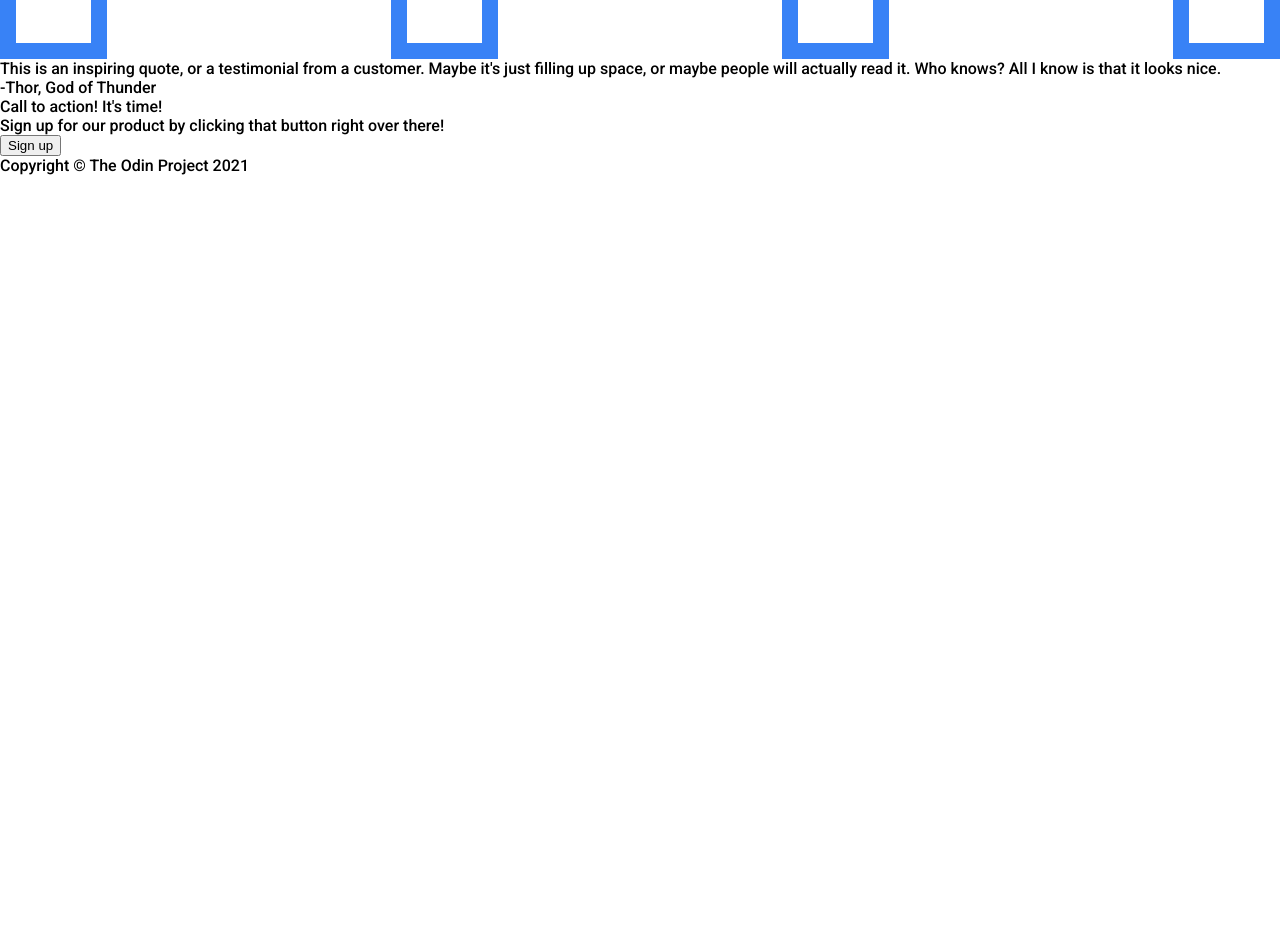
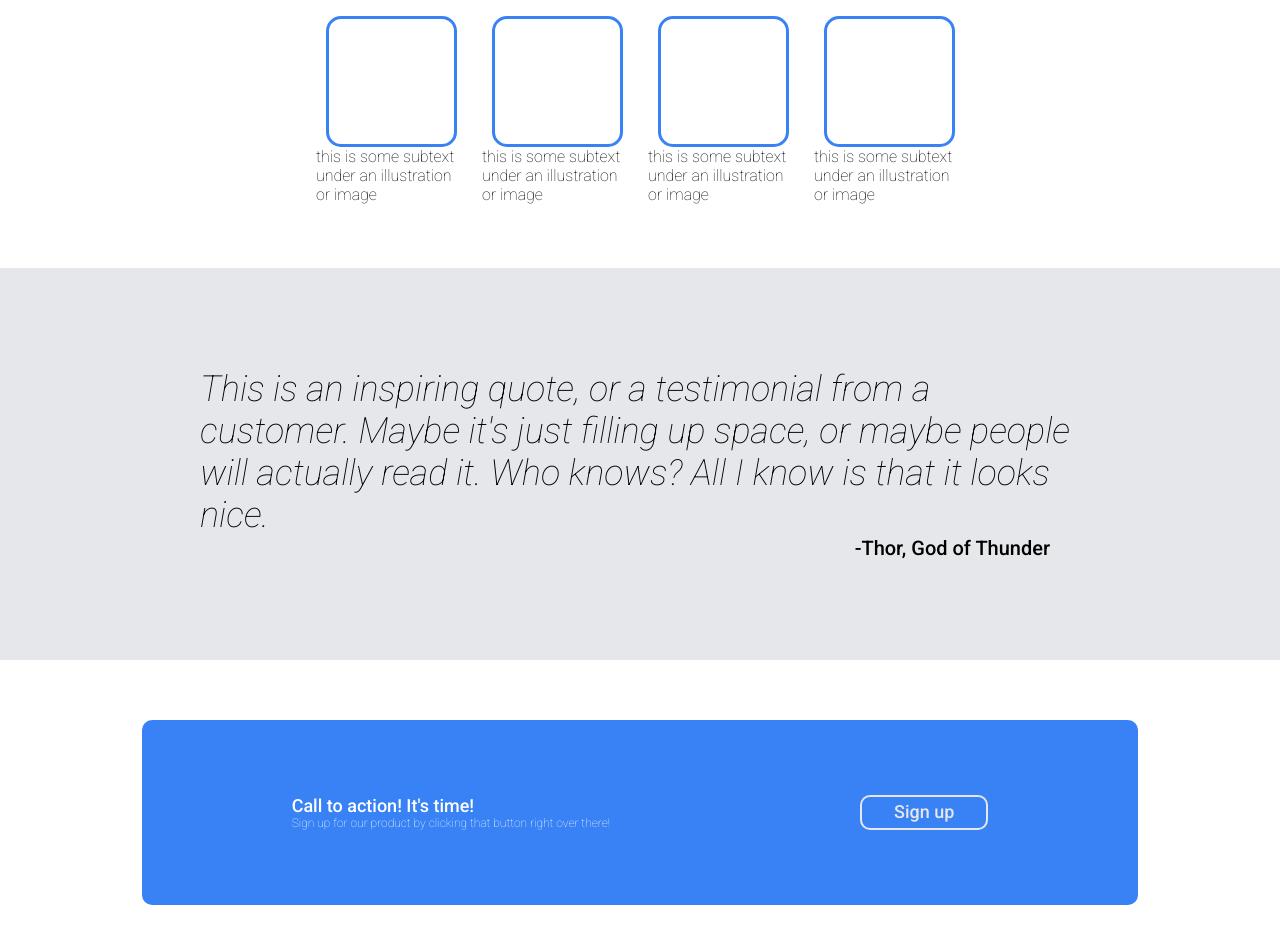
Before and after one commit to JordanGoetz/website-project, a plain HTML site: page index.html in a window 1280 px wide. Shown: the part 647-1595 px from the top of the page. Before the commit the page ends 822 px from the top, so only its background shows below. Drawn offline with Linux system fonts and the light colour scheme.

Commit message:
Format bottom half of webpage

```diff
--- a/index.html
+++ b/index.html
@@ -34,15 +34,26 @@
 
     <div class="upper">
         <div class="info">Some random information.</div>
+        <div class="container">
             <div class="boxes">
              <div class="box"></div>
              <span>this is some subtext under an illustration or image</span>
+            </div>
+
+            <div class="boxes">
                 <div class="box"></div>
                 <span>this is some subtext under an illustration or image</span>
+            </div>
+
+            <div class="boxes">
                 <div class="box"></div>
                 <span>this is some subtext under an illustration or image</span>
+            </div>
+
+            <div class="boxes">
                 <div class="box"></div>
-
+                <span>this is some subtext under an illustration or image</span>
+            </div>
         </div>
     </div>
 
@@ -51,13 +62,15 @@
         filling up space, or maybe people will actually read it. Who knows? All I
         know is that it looks nice.
         </div>
-        <div id="quote thor">-Thor, God of Thunder</div>
+        <div id="quotethor">-Thor, God of Thunder</div>
     </div>
 
     <div class="bottom">
-        <div>Call to action! It's time!</div>
-        <div>Sign up for our product by clicking that button right over there!</div>
-        <button>Sign up</button>
+        <div class="bottom-left">
+            <div class="action">Call to action! It's time!</div>
+            <div class="click">Sign up for our product by clicking that button right over there!</div>
+        </div>
+        <a href="something" class="button2">Sign up</a>
     </div>
 
     <div class="footer">
--- a/styles.css
+++ b/styles.css
@@ -102,17 +102,102 @@ a.button1 {
     font-size: 36px;
     color: #1f2937;
     font-weight: bolder;
+    margin: 32px;
 }
 
 .boxes {
     display: flex;
+    justify-content: space-around;
+    align-items: center;
+    max-width: 150px;
+    flex-wrap: wrap;
+
 }
 
 .box {
     display: flex;
     border-color: #3882f6;
-    border-width: 1em;
-    min-width: 75px;
-    min-height: 75px;
+    border-width: 3px;
+    min-width: 125px;
+    min-height: 125px;
     border-style: solid;
+    flex-wrap: wrap;
+    border-radius: 15px;
 }
+
+.container {
+    display: flex;
+    justify-content: center;
+    gap: 16px;
+    margin-bottom: 64px;
+    font-size: 16px;
+    font-weight: lighter;
+}
+
+.middle {
+    display: flex;
+    background-color: #e5e7eb;
+    flex-direction: column;
+}
+
+#quote {
+    font-size: 36px;
+    font-style: italic;
+    font-weight: light;
+    padding: 100px 200px 0px 200px;
+}
+
+#quotethor {
+    display: flex;
+    justify-content: flex-end;
+    align-items: flex-start;
+    font-size: 20px;
+    padding: 0px 230px 100px 0px;
+}
+
+.bottom {
+    display: flex;
+    background-color: #3882f6;
+    padding: 75px 150px;
+    margin: 60px auto;
+    gap: 250px;
+    justify-content: center;
+    border-radius: 10px;
+}
+
+.bottom-left {
+    display: flex;
+    flex-direction: column;
+    color: white;
+}
+
+.action {
+    font-size: 18px;
+}
+
+.click {
+    font-size: 12px;
+    font-weight: lighter;
+}
+
+a.button2 {
+    display: flex;
+    background-color: #3882f6;
+    color: #e5e7eb;
+    text-decoration: none;
+    border-radius: 4px;
+    width: fit-content;
+    padding: 4px 32px;
+    font-size: 18px;
+    border-style: solid;
+    border-radius: 10px;
+    border-width: 2px;
+}
+
+.footer {
+    display: flex;
+    background-color: #1f2937;
+    justify-content: center;
+    color: white;
+    padding: 30px;
+}
```
Lines whose indentation alone changed are shown as unchanged.
